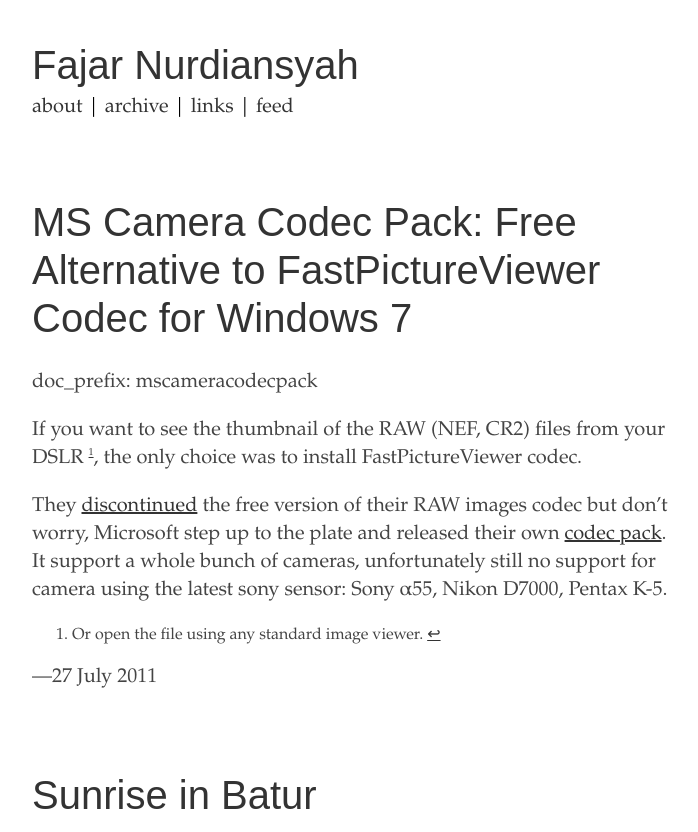
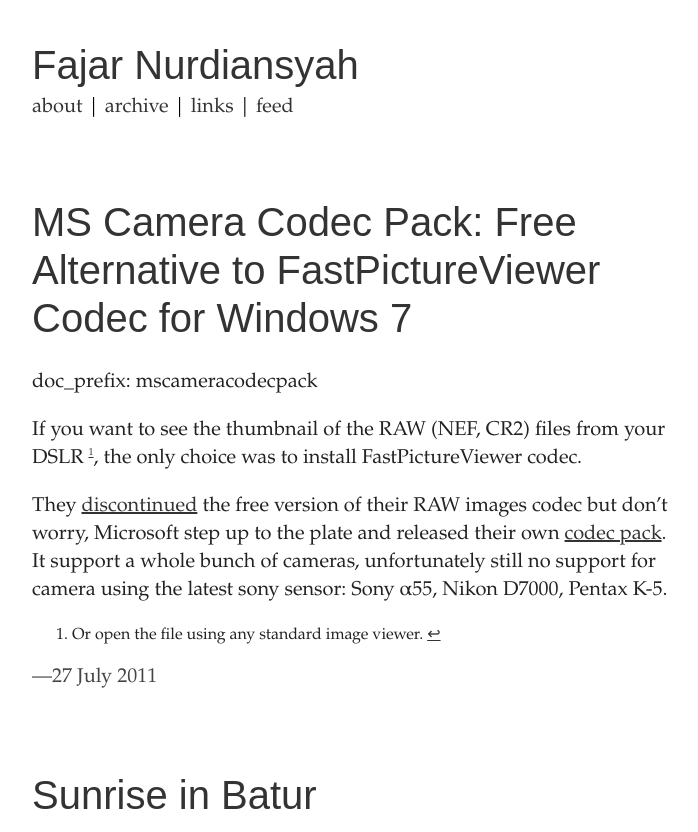
Before and after one commit to fajarnurdiansyah/fajarnurdiansyah.github.com, a Jekyll site: the page built from index.html, in a window 1280 px wide. Shown: the top 832 px of the page, without its empty margins (282-980 px from the left). Built offline with Jekyll 4.4.1, drawn with Linux system fonts in a browser that asks for light colours; some web fonts are replaced; Markdown is read by kramdown in place of the engine named in the settings; the list of posts is cut into pages by our own code; grey boxes are pictures that could not be loaded.

Commit message:
increase font contrast

```diff
--- a/css/style.css
+++ b/css/style.css
@@ -2,7 +2,7 @@
 	@import url(http://fonts.googleapis.com/css?family=Quattrocento|OFL+Sorts+Mill+Goudy+TT&v2);
 	font: normal normal 20px 'Palatino Linotype', Palatino, 'Quattrocento', Georgia, Utopia, serif;
 	line-height: 1.4;
-	color: #444;
+	color: #222;
 	/*text-align: justify;*/
 	width: 652px;
 	margin: auto;
```
